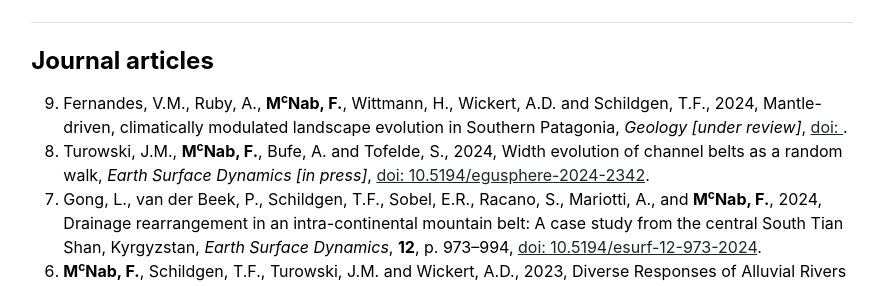
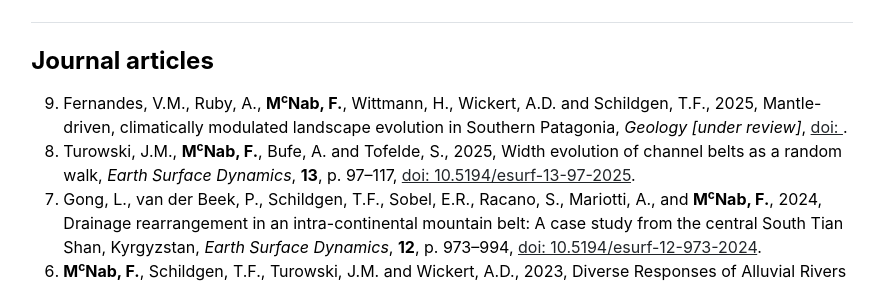
Before and after one commit to fmcnab/fmcnab.github.io, a Jekyll site: the page built from publications.md, in a window 1280 px wide and 900 px high. Shown: the part 201-487 px from the top of the window, without its empty margins (198-1076 px from the left). Built offline with Jekyll 4.4.1, drawn with Linux system fonts in a browser that asks for light colours.

Commit message:
Update pubs.

```diff
--- a/_data/publications.yml
+++ b/_data/publications.yml
@@ -4,8 +4,8 @@ featured:
 - {name: 'Low shear diffusion central schemes for particle methods. Jonathan Panuelos, James Wadsley, Nicholas Kevlahan', url: 'http://ms.mcmaster.ca/kevla/pdf/articles/jcp_v414.pdf'}
 
 peer_reviewed:
-- {names: 'Fernandes, V.M., Ruby, A., <b>M<sup>c</sup>Nab, F.</b>, Wittmann, H., Wickert, A.D. and Schildgen, T.F.', year: '2024', title: 'Mantle-driven, climatically modulated landscape evolution in Southern Patagonia', journal: 'Geology [under review]'}
-- {names: 'Turowski, J.M., <b>M<sup>c</sup>Nab, F.</b>, Bufe, A. and Tofelde, S.', year: '2024', title: 'Width evolution of channel belts as a random walk', journal: 'Earth Surface Dynamics [in press]', doi: '10.5194/egusphere-2024-2342', url: 'https://doi.org/10.5194/egusphere-2024-2342'}
+- {names: 'Fernandes, V.M., Ruby, A., <b>M<sup>c</sup>Nab, F.</b>, Wittmann, H., Wickert, A.D. and Schildgen, T.F.', year: '2025', title: 'Mantle-driven, climatically modulated landscape evolution in Southern Patagonia', journal: 'Geology [under review]'}
+- {names: 'Turowski, J.M., <b>M<sup>c</sup>Nab, F.</b>, Bufe, A. and Tofelde, S.', year: '2025', title: 'Width evolution of channel belts as a random walk', journal: 'Earth Surface Dynamics', vol: '13', pages: '97&ndash;117', doi: '10.5194/esurf-13-97-2025', url: 'https://doi.org/10.5194/esurf-13-97-2025'}
 - {names: 'Gong, L., van der Beek, P., Schildgen, T.F., Sobel, E.R., Racano, S., Mariotti, A., and <b>M<sup>c</sup>Nab, F.</b>', year: '2024', title: 'Drainage rearrangement in an intra-continental mountain belt: A case study from the central South Tian Shan, Kyrgyzstan', journal: 'Earth Surface Dynamics', vol: '12', pages: '973&ndash;994', doi: '10.5194/esurf-12-973-2024', url: 'https://doi.org/10.5194/esurf-12-973-2024'}
 - {names: '<b>M<sup>c</sup>Nab, F.</b>, Schildgen, T.F., Turowski, J.M. and Wickert, A.D.', year: '2023', title: 'Diverse Responses of Alluvial Rivers to Periodic Environmental Change', journal: 'Geophysical Research Letters', vol: '50', num: '10', pages: 'e2023GL103075', doi: '10.1029/2023GL103075', url: 'https://doi.org/10.1029/2023GL103075'}
 - {names: '<b>M<sup>c</sup>Nab, F.</b> and Ball, P. W.', year: '2023', title: 'meltPT: A Python package for basaltic whole-rock thermobarometric analysis with application to Hawai&#x02BB;i', journal: 'Volcanica', vol: '6', num: '1', pages: '63&ndash;76', doi: '10.30909/vol.06.01.6376', url: 'https://doi.org/10.30909/vol.06.01.6376'}
```
